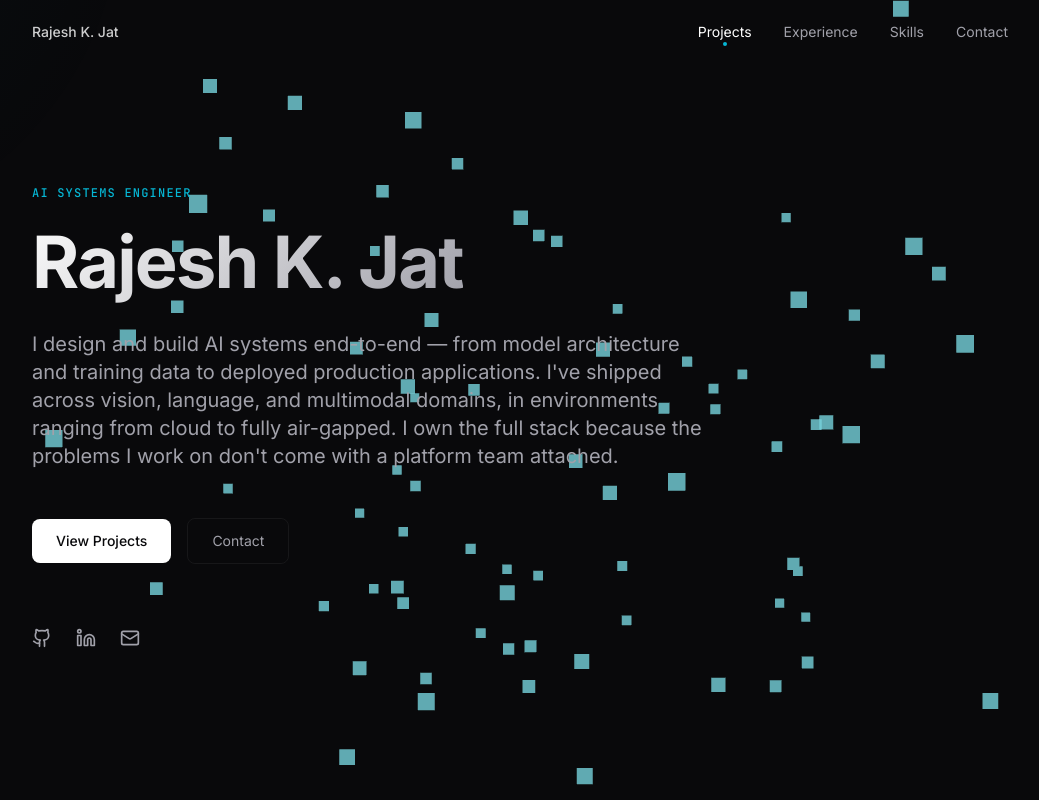
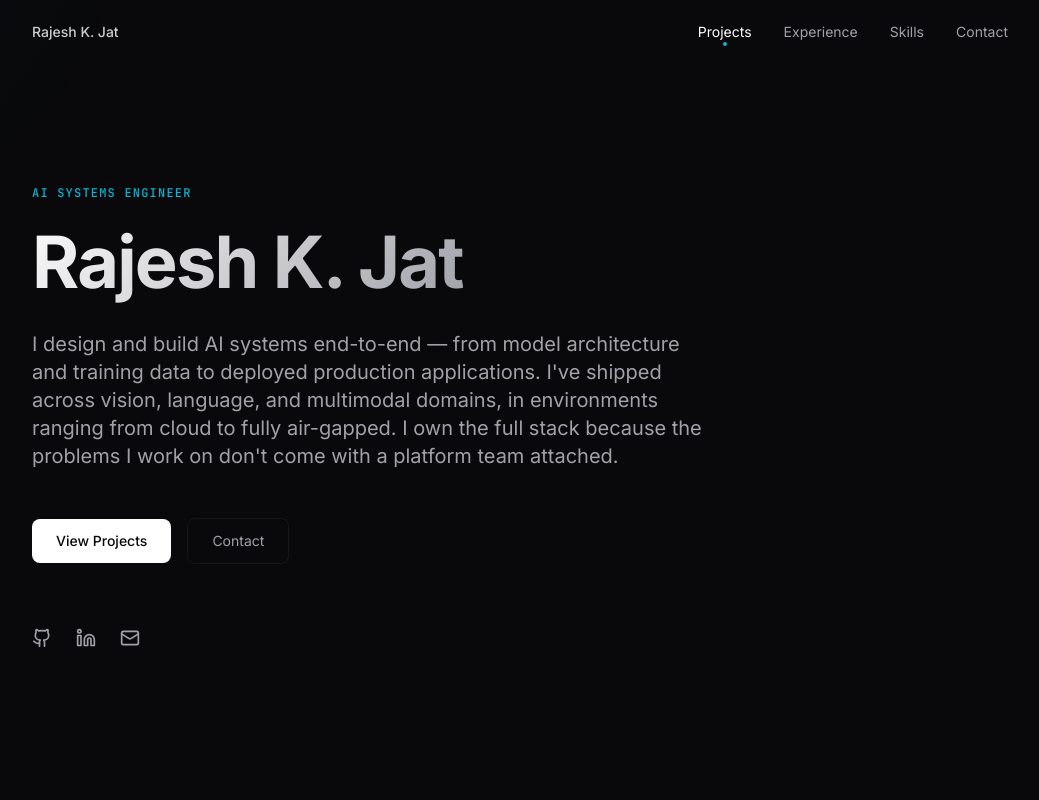
Before and after one commit to Rjaat/Rjaat.github.io, a React (Vite) app: page / in a window 1280 px wide. Shown: the top 800 px of the page, without its empty margins (120-1159 px from the left). Built offline with nearby package versions, Linux system fonts and the light colour scheme.

Commit message:
remove 3D dots, restore clean design

```diff
--- a/src/App.tsx
+++ b/src/App.tsx
@@ -1,5 +1,4 @@
-import { useState, useEffect, Suspense } from 'react'
-import { Canvas } from '@react-three/fiber'
+import { useState, useEffect } from 'react'
 import Navbar from './components/Navbar'
 import Hero from './components/Hero'
 import Projects from './components/Projects'
@@ -7,7 +6,6 @@ import Experience from './components/Experience'
 import Skills from './components/Skills'
 import About from './components/About'
 import Contact from './components/Contact'
-import FloatingCube from './components/3D/FloatingCube'
 
 function CursorGlow() {
   const [pos, setPos] = useState({ x: -100, y: -100 })
@@ -30,30 +28,9 @@ function CursorGlow() {
   )
 }
 
-function Scene() {
-  return (
-    <Canvas
-      camera={{ position: [0, 0, 6], fov: 60 }}
-      style={{
-        position: 'fixed',
-        top: 0,
-        left: 0,
-        width: '100vw',
-        height: '100vh',
-        pointerEvents: 'none',
-      }}
-    >
-      <Suspense fallback={null}>
-        <FloatingCube />
-      </Suspense>
-    </Canvas>
-  )
-}
-
 function App() {
   return (
     <div className="relative min-h-screen bg-surface">
-      <Scene />
       <div className="fixed inset-0 -z-10 cyber-grid opacity-30 pointer-events-none" />
       <CursorGlow />
       <Navbar />
```
